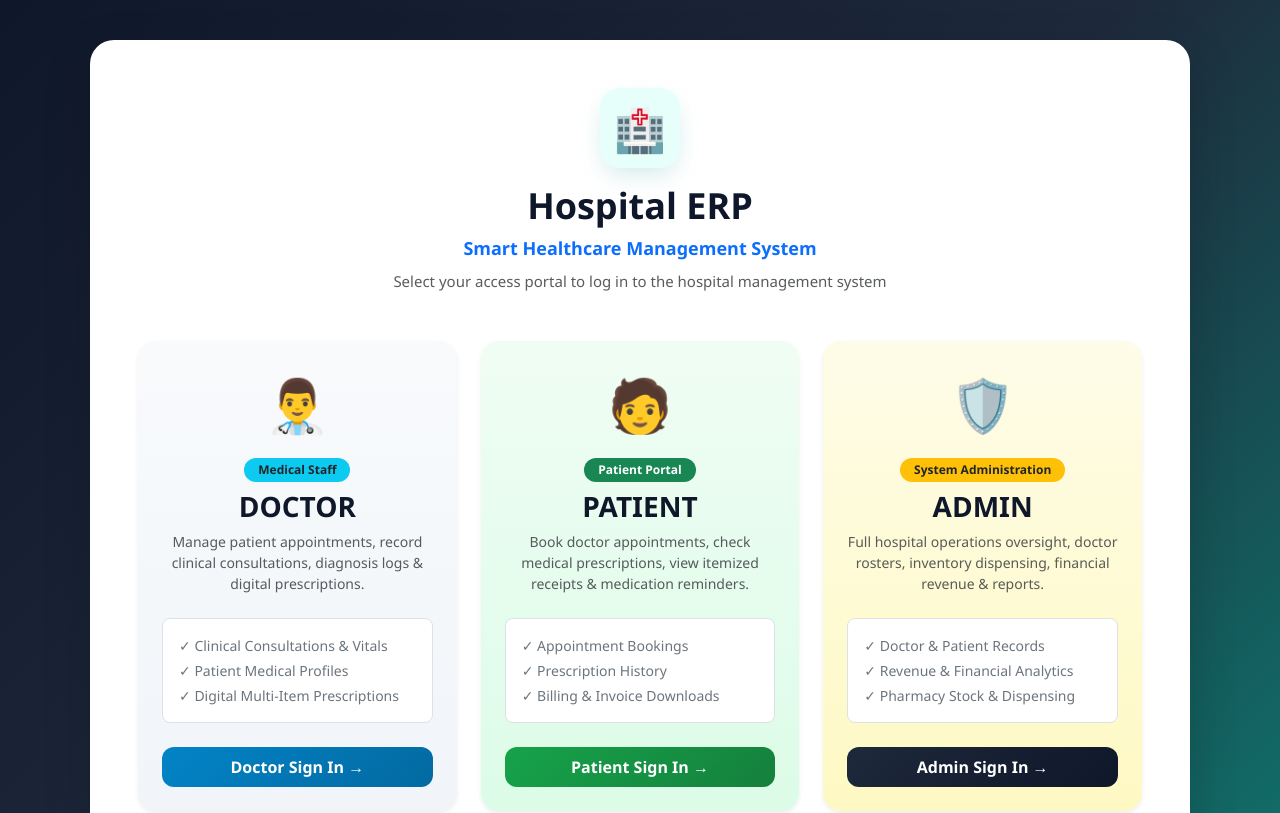
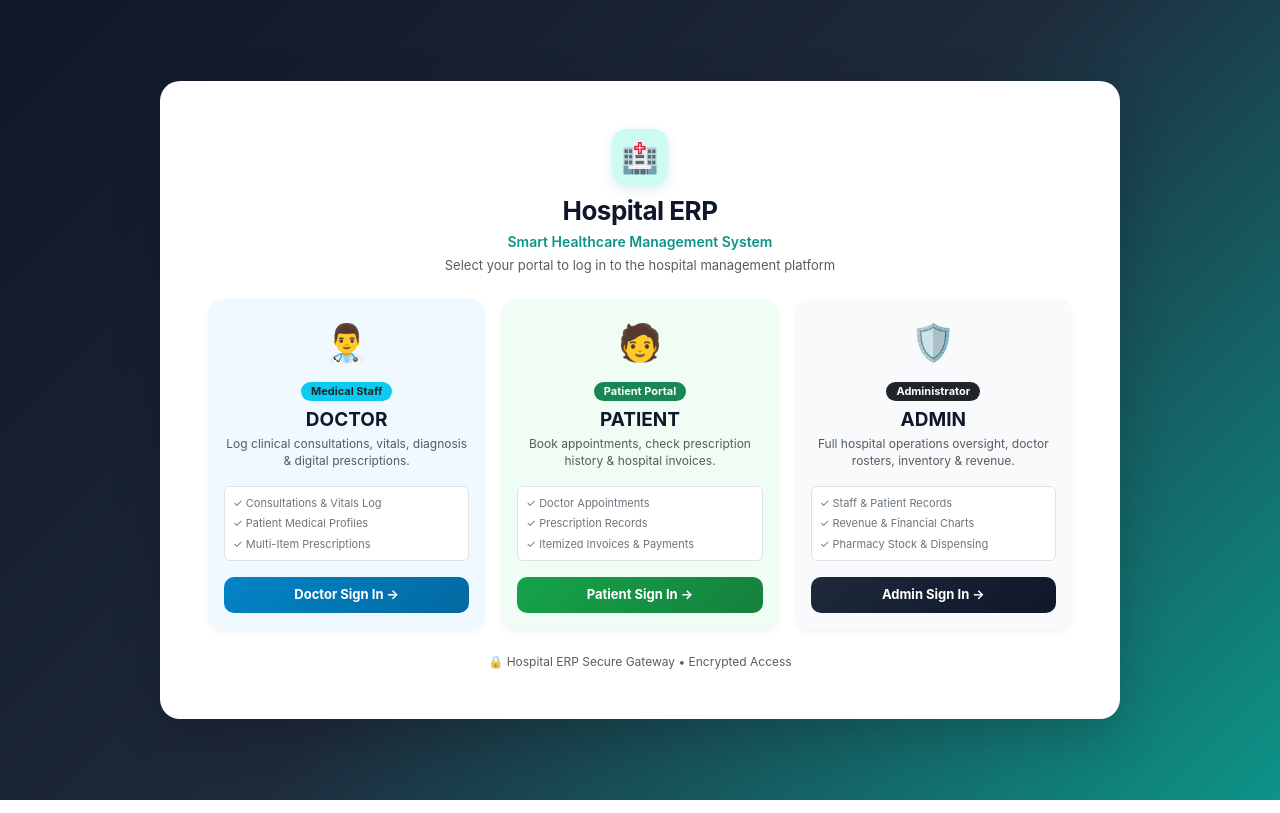
Before and after one commit to sowmiya07-alt/Hospital-ERP, a React (Create React App) app in the folder frontend/: page / in a window 1280 px wide. Shown: the top 813 px of the page. Built offline with nearby package versions, Linux system fonts and the light colour scheme; no server answers.

Commit message:
style: refine role selection cards to be compact, elegant, and ultra-attractive

```diff
--- a/frontend/src/pages/Login.js
+++ b/frontend/src/pages/Login.js
@@ -55,7 +55,7 @@ function Login() {
         return;
       }
 
-      // Check for role mismatch if user selected a specific portal
+      // Role mismatch check if specific role selected
       if (selectedRole && data.role !== selectedRole) {
         setError(
           `This account is registered as ${data.role}. Please select the ${data.role} Portal to sign in.`
@@ -69,7 +69,6 @@ function Login() {
       localStorage.setItem("username", data.username);
       localStorage.setItem("role", data.role);
 
-      // Redirect according to role
       if (data.role === "ADMIN") {
         navigate("/dashboard");
         return;
@@ -119,118 +118,114 @@ function Login() {
 
   const getRoleDescription = () => {
     if (selectedRole === "DOCTOR")
-      return "Access patient records, log clinical vitals, manage appointments & create multi-item prescriptions.";
+      return "Access patient charts, log clinical vitals, manage appointments & create multi-item prescriptions.";
     if (selectedRole === "PATIENT")
       return "View your medical history, check upcoming appointments, track prescriptions & pay hospital invoices.";
     if (selectedRole === "ADMIN")
-      return "Manage hospital operations, doctors, patients, inventory stock, revenue analytics & system configuration.";
-    return "Sign in to access your hospital management account.";
+      return "Manage hospital operations, doctors, patients, inventory stock, revenue analytics & system config.";
+    return "Sign in to access your hospital account.";
   };
 
   return (
     <div
       style={{
         minHeight: "100vh",
-        background: "linear-gradient(135deg, #0f172a 0%, #1e293b 50%, #0f766e 100%)",
+        background: "linear-gradient(135deg, #0f172a 0%, #1e293b 50%, #0d9488 100%)",
         display: "flex",
         alignItems: "center",
         justifyContent: "center",
-        padding: "40px 20px",
-        fontFamily: "'Segoe UI', Roboto, sans-serif",
+        padding: "24px 16px",
+        fontFamily: "'Inter', -apple-system, BlinkMacSystemFont, 'Segoe UI', Roboto, sans-serif",
       }}
     >
       <div
         className="shadow-lg"
         style={{
           width: "100%",
-          maxWidth: selectedRole === null ? "1100px" : "520px",
+          maxWidth: selectedRole === null ? "960px" : "460px",
           background: "#ffffff",
-          borderRadius: "24px",
+          borderRadius: "20px",
           overflow: "hidden",
-          transition: "all 0.3s ease-in-out",
+          boxShadow: "0 25px 50px -12px rgba(0, 0, 0, 0.25)",
         }}
       >
         {/* ============================================================ */}
-        {/* VIEW 1: ROLE SELECTION LANDING PAGE                           */}
+        {/* VIEW 1: COMPACT & ATTRACTIVE ROLE SELECTION LANDING PAGE    */}
         {/* ============================================================ */}
         {selectedRole === null ? (
-          <div className="p-5">
-            {/* BRAND HEADER */}
-            <div className="text-center mb-5">
+          <div className="p-4 p-md-5">
+            {/* HEADER */}
+            <div className="text-center mb-4">
               <div
                 style={{
                   display: "inline-flex",
                   alignItems: "center",
                   justifyContent: "center",
-                  width: "80px",
-                  height: "80px",
-                  background: "#e6fffa",
-                  color: "#0d9488",
-                  borderRadius: "20px",
-                  fontSize: "42px",
-                  marginBottom: "16px",
-                  boxShadow: "0 10px 25px -5px rgba(13, 148, 136, 0.2)",
+                  width: "56px",
+                  height: "56px",
+                  background: "#ccfbf1",
+                  borderRadius: "14px",
+                  fontSize: "30px",
+                  marginBottom: "10px",
+                  boxShadow: "0 4px 12px rgba(13, 148, 136, 0.15)",
                 }}
               >
                 🏥
               </div>
-              <h1 className="fw-bold mb-2" style={{ color: "#0f172a", fontSize: "36px" }}>
+              <h2 className="fw-bold mb-1" style={{ color: "#0f172a", fontSize: "26px", letterSpacing: "-0.5px" }}>
                 Hospital ERP
-              </h1>
-              <p className="text-primary fw-semibold mb-2" style={{ fontSize: "18px" }}>
+              </h2>
+              <p className="text-teal fw-semibold mb-1" style={{ color: "#0d9488", fontSize: "14px" }}>
                 Smart Healthcare Management System
               </p>
-              <p className="text-muted mb-0" style={{ fontSize: "15px" }}>
-                Select your access portal to log in to the hospital management system
+              <p className="text-muted mb-0" style={{ fontSize: "13px" }}>
+                Select your portal to log in to the hospital management platform
               </p>
             </div>
 
-            {/* ROLE CARDS GRID */}
-            <div className="row g-4 justify-content-center">
+            {/* COMPACT ROLE CARDS GRID */}
+            <div className="row g-3 justify-content-center">
               {/* DOCTOR CARD */}
-              <div className="col-lg-4 col-md-6">
+              <div className="col-md-4">
                 <div
-                  className="card h-100 border-0 shadow-sm p-4 text-center role-card"
+                  className="card h-100 border-0 p-3 text-center d-flex flex-column justify-content-between"
                   style={{
-                    borderRadius: "18px",
-                    background: "linear-gradient(180deg, #f8fafc 0%, #f1f5f9 100%)",
-                    border: "1.5px solid #e2e8f0",
+                    borderRadius: "14px",
+                    background: "#f0f9ff",
+                    border: "1px solid #bae6fd",
+                    boxShadow: "0 4px 6px -1px rgba(0, 0, 0, 0.05)",
                     transition: "transform 0.2s ease, box-shadow 0.2s ease",
                   }}
                 >
-                  <div
-                    style={{
-                      fontSize: "52px",
-                      marginBottom: "15px",
-                    }}
-                  >
-                    👨‍⚕️
-                  </div>
+                  <div>
+                    <div style={{ fontSize: "36px", marginBottom: "8px" }}>👨‍⚕️</div>
                     <span
-                    className="badge bg-info text-dark mb-2 mx-auto"
-                    style={{ width: "fit-content", padding: "6px 14px", borderRadius: "20px" }}
+                      className="badge bg-info text-dark mb-2"
+                      style={{ fontSize: "11px", padding: "4px 10px", borderRadius: "12px" }}
                     >
                       Medical Staff
                     </span>
-                  <h3 className="fw-bold mb-2" style={{ color: "#0f172a" }}>
+                    <h5 className="fw-bold mb-1" style={{ color: "#0f172a", fontSize: "19px" }}>
                       DOCTOR
-                  </h3>
-                  <p className="text-muted small mb-4" style={{ minHeight: "60px" }}>
-                    Manage patient appointments, record clinical consultations, diagnosis logs & digital prescriptions.
+                    </h5>
+                    <p className="text-muted mb-3" style={{ fontSize: "12px", lineHeight: "1.4" }}>
+                      Log clinical consultations, vitals, diagnosis & digital prescriptions.
                     </p>
 
-                  <div className="text-start mb-4 bg-white p-3 rounded-3 border">
-                    <div className="small text-secondary mb-1">✓ Clinical Consultations & Vitals</div>
-                    <div className="small text-secondary mb-1">✓ Patient Medical Profiles</div>
-                    <div className="small text-secondary">✓ Digital Multi-Item Prescriptions</div>
+                    <div className="text-start bg-white p-2 mb-3 rounded-2 border" style={{ fontSize: "11px" }}>
+                      <div className="text-secondary mb-1">✓ Consultations & Vitals Log</div>
+                      <div className="text-secondary mb-1">✓ Patient Medical Profiles</div>
+                      <div className="text-secondary">✓ Multi-Item Prescriptions</div>
+                    </div>
                   </div>
 
                   <button
-                    className="btn btn-primary w-100 fw-bold py-2 mt-auto"
+                    className="btn btn-sm btn-primary w-100 fw-bold py-2"
                     style={{
-                      borderRadius: "12px",
+                      borderRadius: "10px",
                       background: "linear-gradient(135deg, #0284c7, #0369a1)",
                       border: "none",
+                      fontSize: "13px",
                     }}
                     onClick={() => handleSelectRole("DOCTOR")}
                   >
@@ -240,49 +235,46 @@ function Login() {
               </div>
 
               {/* PATIENT CARD */}
-              <div className="col-lg-4 col-md-6">
+              <div className="col-md-4">
                 <div
-                  className="card h-100 border-0 shadow-sm p-4 text-center role-card"
+                  className="card h-100 border-0 p-3 text-center d-flex flex-column justify-content-between"
                   style={{
-                    borderRadius: "18px",
-                    background: "linear-gradient(180deg, #f0fdf4 0%, #dcfce7 100%)",
-                    border: "1.5px solid #bbf7d0",
+                    borderRadius: "14px",
+                    background: "#f0fdf4",
+                    border: "1px solid #bbf7d0",
+                    boxShadow: "0 4px 6px -1px rgba(0, 0, 0, 0.05)",
                     transition: "transform 0.2s ease, box-shadow 0.2s ease",
                   }}
                 >
-                  <div
-                    style={{
-                      fontSize: "52px",
-                      marginBottom: "15px",
-                    }}
-                  >
-                    🧑
-                  </div>
+                  <div>
+                    <div style={{ fontSize: "36px", marginBottom: "8px" }}>🧑</div>
                     <span
-                    className="badge bg-success mb-2 mx-auto"
-                    style={{ width: "fit-content", padding: "6px 14px", borderRadius: "20px" }}
+                      className="badge bg-success mb-2"
+                      style={{ fontSize: "11px", padding: "4px 10px", borderRadius: "12px" }}
                     >
                       Patient Portal
                     </span>
-                  <h3 className="fw-bold mb-2" style={{ color: "#0f172a" }}>
+                    <h5 className="fw-bold mb-1" style={{ color: "#0f172a", fontSize: "19px" }}>
                       PATIENT
-                  </h3>
-                  <p className="text-muted small mb-4" style={{ minHeight: "60px" }}>
-                    Book doctor appointments, check medical prescriptions, view itemized receipts & medication reminders.
+                    </h5>
+                    <p className="text-muted mb-3" style={{ fontSize: "12px", lineHeight: "1.4" }}>
+                      Book appointments, check prescription history & hospital invoices.
                     </p>
 
-                  <div className="text-start mb-4 bg-white p-3 rounded-3 border">
-                    <div className="small text-secondary mb-1">✓ Appointment Bookings</div>
-                    <div className="small text-secondary mb-1">✓ Prescription History</div>
-                    <div className="small text-secondary">✓ Billing & Invoice Downloads</div>
+                    <div className="text-start bg-white p-2 mb-3 rounded-2 border" style={{ fontSize: "11px" }}>
+                      <div className="text-secondary mb-1">✓ Doctor Appointments</div>
+                      <div className="text-secondary mb-1">✓ Prescription Records</div>
+                      <div className="text-secondary">✓ Itemized Invoices & Payments</div>
+                    </div>
                   </div>
 
                   <button
-                    className="btn btn-success w-100 fw-bold py-2 mt-auto"
+                    className="btn btn-sm btn-success w-100 fw-bold py-2"
                     style={{
-                      borderRadius: "12px",
+                      borderRadius: "10px",
                       background: "linear-gradient(135deg, #16a34a, #15803d)",
                       border: "none",
+                      fontSize: "13px",
                     }}
                     onClick={() => handleSelectRole("PATIENT")}
                   >
@@ -292,49 +284,46 @@ function Login() {
               </div>
 
               {/* ADMIN CARD */}
-              <div className="col-lg-4 col-md-6">
+              <div className="col-md-4">
                 <div
-                  className="card h-100 border-0 shadow-sm p-4 text-center role-card"
+                  className="card h-100 border-0 p-3 text-center d-flex flex-column justify-content-between"
                   style={{
-                    borderRadius: "18px",
-                    background: "linear-gradient(180deg, #fefce8 0%, #fef9c3 100%)",
-                    border: "1.5px solid #fef08a",
+                    borderRadius: "14px",
+                    background: "#f8fafc",
+                    border: "1px solid #cbd5e1",
+                    boxShadow: "0 4px 6px -1px rgba(0, 0, 0, 0.05)",
                     transition: "transform 0.2s ease, box-shadow 0.2s ease",
                   }}
                 >
-                  <div
-                    style={{
-                      fontSize: "52px",
-                      marginBottom: "15px",
-                    }}
+                  <div>
+                    <div style={{ fontSize: "36px", marginBottom: "8px" }}>🛡️</div>
+                    <span
+                      className="badge bg-dark text-white mb-2"
+                      style={{ fontSize: "11px", padding: "4px 10px", borderRadius: "12px" }}
                     >
-                    🛡️
-                  </div>
-                  <span
-                    className="badge bg-warning text-dark mb-2 mx-auto"
-                    style={{ width: "fit-content", padding: "6px 14px", borderRadius: "20px" }}
-                  >
-                    System Administration
+                      Administrator
                     </span>
-                  <h3 className="fw-bold mb-2" style={{ color: "#0f172a" }}>
+                    <h5 className="fw-bold mb-1" style={{ color: "#0f172a", fontSize: "19px" }}>
                       ADMIN
-                  </h3>
-                  <p className="text-muted small mb-4" style={{ minHeight: "60px" }}>
-                    Full hospital operations oversight, doctor rosters, inventory dispensing, financial revenue & reports.
+                    </h5>
+                    <p className="text-muted mb-3" style={{ fontSize: "12px", lineHeight: "1.4" }}>
+                      Full hospital operations oversight, doctor rosters, inventory & revenue.
                     </p>
 
-                  <div className="text-start mb-4 bg-white p-3 rounded-3 border">
-                    <div className="small text-secondary mb-1">✓ Doctor & Patient Records</div>
-                    <div className="small text-secondary mb-1">✓ Revenue & Financial Analytics</div>
-                    <div className="small text-secondary">✓ Pharmacy Stock & Dispensing</div>
+                    <div className="text-start bg-white p-2 mb-3 rounded-2 border" style={{ fontSize: "11px" }}>
+                      <div className="text-secondary mb-1">✓ Staff & Patient Records</div>
+                      <div className="text-secondary mb-1">✓ Revenue & Financial Charts</div>
+                      <div className="text-secondary">✓ Pharmacy Stock & Dispensing</div>
+                    </div>
                   </div>
 
                   <button
-                    className="btn btn-dark w-100 fw-bold py-2 mt-auto"
+                    className="btn btn-sm btn-dark w-100 fw-bold py-2"
                     style={{
-                      borderRadius: "12px",
+                      borderRadius: "10px",
                       background: "linear-gradient(135deg, #1e293b, #0f172a)",
                       border: "none",
+                      fontSize: "13px",
                     }}
                     onClick={() => handleSelectRole("ADMIN")}
                   >
@@ -344,68 +333,71 @@ function Login() {
               </div>
             </div>
 
-            <div className="text-center mt-5 text-muted small">
-              🔒 Hospital ERP Secure Gateway • Encrypted Access • 24/7 Clinical Support
+            <div className="text-center mt-4 text-muted" style={{ fontSize: "12px" }}>
+              🔒 Hospital ERP Secure Gateway • Encrypted Access
             </div>
           </div>
         ) : (
           /* ============================================================ */
-          /* VIEW 2: ROLE-SPECIFIC LOGIN FORM                             */
+          /* VIEW 2: COMPACT ROLE-SPECIFIC LOGIN FORM                     */
           /* ============================================================ */
-          <div className="p-5">
-            {/* BACK TO ROLE SELECTION BUTTON */}
+          <div className="p-4 p-md-5">
             <button
-              className="btn btn-link text-decoration-none p-0 mb-4 text-secondary"
-              style={{ fontWeight: "600", fontSize: "14px" }}
+              className="btn btn-link text-decoration-none p-0 mb-3 text-secondary"
+              style={{ fontWeight: "600", fontSize: "13px" }}
               onClick={handleBackToRoles}
             >
               ← Back to Portal Selection
             </button>
 
-            {/* PORTAL BADGE & TITLE */}
-            <div className="mb-4">
+            <div className="mb-3">
               <span
                 className={`badge mb-2 ${
                   selectedRole === "DOCTOR"
                     ? "bg-info text-dark"
                     : selectedRole === "PATIENT"
                     ? "bg-success"
-                    : "bg-dark"
+                    : "bg-dark text-white"
                 }`}
-                style={{ fontSize: "12px", padding: "6px 14px", borderRadius: "12px" }}
+                style={{ fontSize: "11px", padding: "5px 12px", borderRadius: "10px" }}
               >
                 {getRoleTitle()}
               </span>
-              <h2 className="fw-bold mb-1" style={{ color: "#0f172a" }}>
+              <h3 className="fw-bold mb-1" style={{ color: "#0f172a", fontSize: "22px" }}>
                 Welcome Back
-              </h2>
-              <p className="text-muted small mb-0">{getRoleDescription()}</p>
+              </h3>
+              <p className="text-muted mb-0" style={{ fontSize: "13px" }}>
+                {getRoleDescription()}
+              </p>
             </div>
 
-            {/* LOGIN FORM */}
             <form onSubmit={handleLogin}>
               <div className="mb-3">
-                <label className="form-label fw-semibold text-secondary">Username</label>
+                <label className="form-label fw-semibold text-secondary" style={{ fontSize: "13px" }}>
+                  Username
+                </label>
                 <input
                   type="text"
-                  className="form-control form-control-lg"
+                  className="form-control"
                   placeholder="Enter your username"
                   value={username}
                   onChange={(e) => {
                     setUsername(e.target.value);
                     setError("");
                   }}
-                  style={{ borderRadius: "12px", fontSize: "15px" }}
+                  style={{ borderRadius: "10px", padding: "10px 14px", fontSize: "14px" }}
                   required
                 />
               </div>
 
               <div className="mb-3">
-                <label className="form-label fw-semibold text-secondary">Password</label>
+                <label className="form-label fw-semibold text-secondary" style={{ fontSize: "13px" }}>
+                  Password
+                </label>
                 <div className="input-group">
                   <input
                     type={showPassword ? "text" : "password"}
-                    className="form-control form-control-lg"
+                    className="form-control"
                     placeholder="Enter your password"
                     value={password}
                     onChange={(e) => {
@@ -413,9 +405,10 @@ function Login() {
                       setError("");
                     }}
                     style={{
-                      borderTopLeftRadius: "12px",
-                      borderBottomLeftRadius: "12px",
-                      fontSize: "15px",
+                      borderTopLeftRadius: "10px",
+                      borderBottomLeftRadius: "10px",
+                      padding: "10px 14px",
+                      fontSize: "14px",
                     }}
                     required
                   />
@@ -424,8 +417,9 @@ function Login() {
                     type="button"
                     onClick={() => setShowPassword(!showPassword)}
                     style={{
-                      borderTopRightRadius: "12px",
-                      borderBottomRightRadius: "12px",
+                      borderTopRightRadius: "10px",
+                      borderBottomRightRadius: "10px",
+                      fontSize: "13px",
                     }}
                   >
                     {showPassword ? "👁️ Hide" : "👁️ Show"}
@@ -433,24 +427,22 @@ function Login() {
                 </div>
               </div>
 
-              {/* ERROR ALERT */}
               {error && (
-                <div className="alert alert-danger py-2 px-3 mb-3 small rounded-3" role="alert">
+                <div className="alert alert-danger py-2 px-3 mb-3 border-0 rounded-2" style={{ fontSize: "13px" }}>
                   ⚠️ {error}
                 </div>
               )}
 
-              {/* SUBMIT BUTTON */}
               <button
                 type="submit"
-                className={`btn w-100 py-3 fw-bold mt-2 ${
+                className={`btn w-100 py-2 fw-bold mt-1 ${
                   selectedRole === "DOCTOR"
                     ? "btn-info text-dark"
                     : selectedRole === "PATIENT"
                     ? "btn-success"
                     : "btn-dark"
                 }`}
-                style={{ borderRadius: "12px", fontSize: "16px" }}
+                style={{ borderRadius: "10px", fontSize: "15px" }}
                 disabled={loading}
               >
                 {loading ? (
@@ -464,23 +456,24 @@ function Login() {
               </button>
             </form>
 
-            <hr className="my-4 text-muted" />
+            <hr className="my-3 text-muted" />
 
-            {/* DYNAMIC REGISTRATION & ACCOUNT PROVISIONING INFO */}
             {selectedRole === "PATIENT" ? (
               <div className="text-center">
-                <p className="text-muted small mb-2">New patient?</p>
+                <p className="text-muted mb-2" style={{ fontSize: "12px" }}>
+                  New patient?
+                </p>
                 <button
                   type="button"
-                  className="btn btn-outline-success w-100 fw-semibold"
-                  style={{ borderRadius: "12px" }}
+                  className="btn btn-outline-success w-100 fw-semibold btn-sm py-2"
+                  style={{ borderRadius: "10px" }}
                   onClick={() => navigate("/register")}
                 >
                   Create Patient Account
                 </button>
               </div>
             ) : (
-              <div className="text-center text-muted small">
+              <div className="text-center text-muted" style={{ fontSize: "12px" }}>
                 ℹ️ Doctor & Admin accounts are provisioned by hospital system administration.
               </div>
             )}
```
Lines whose indentation alone changed are shown as unchanged.
